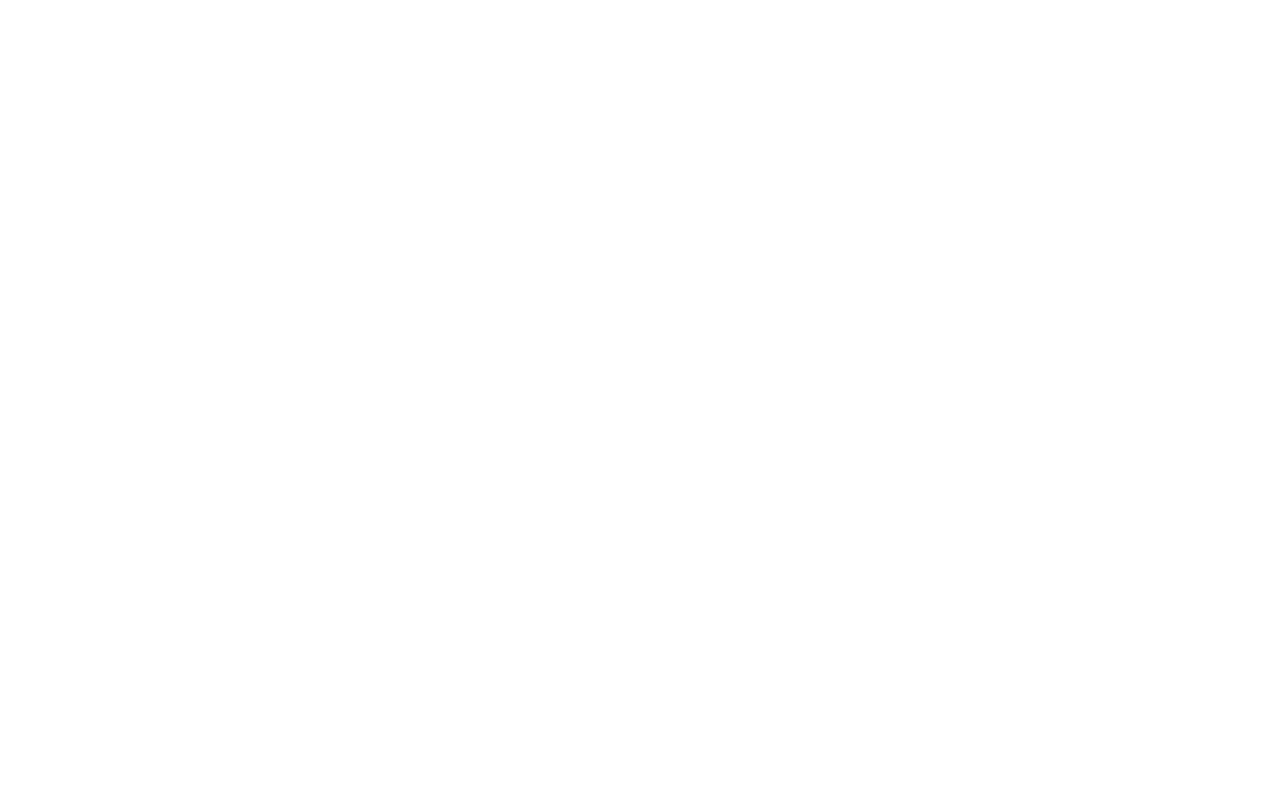
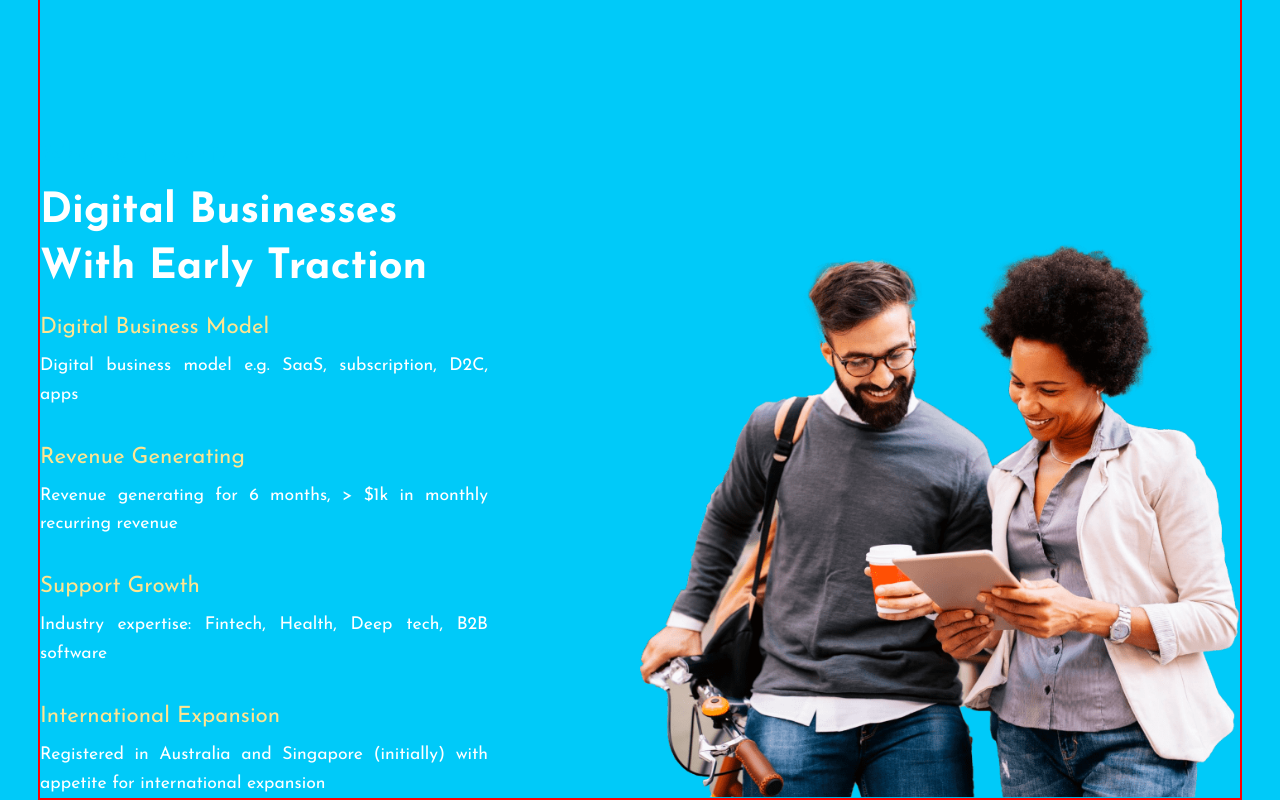
Before and after one commit to Shaad-Imran/digital-business-agency, a Next.js app: page / in a window 1280 px wide. Shown: the part 4690-5490 px from the top of the page. Before the commit the page ends 4624 px from the top, so only its background shows below. Built offline with nearby package versions, Linux system fonts and the light colour scheme.

Commit message:
who we invest in section added

```diff
--- a/app/page.js
+++ b/app/page.js
@@ -8,6 +8,7 @@
   WhatWeDo,
   OurDiff,
   HowItWorks,
+  WhoWeInvestIn,
 } from "@/src/components";
 import { motion, useAnimation } from "framer-motion";
 
@@ -38,6 +39,22 @@
       </motion.div>
 
       <HowItWorks />
+
+      <motion.div
+        onViewportEnter={() =>
+          controls.start({
+            backgroundColor: "var(--primary-color)",
+          })
+        }
+        onViewportLeave={() =>
+          controls.start({
+            backgroundColor: "white",
+          })
+        }
+        viewport={{ amount: 0.4 }}
+      >
+        <WhoWeInvestIn />
+      </motion.div>
     </motion.div>
   );
 }
--- /dev/null
+++ b/src/components/WhoWeInvestIn/WhoWeInvestIn.css
@@ -0,0 +1,80 @@
+.wwi-wrapper .container {
+  padding-top: 13rem;
+}
+
+.wwi-container {
+  display: flex;
+  justify-content: space-between;
+  align-items: center;
+}
+
+.wwi-container > div {
+  flex: 1;
+}
+
+.wwi-left {
+  display: flex;
+  flex-direction: column;
+  gap: 2rem;
+}
+
+.wwi-left .head {
+  display: flex;
+  flex-direction: column;
+  gap: 1rem;
+  align-items: flex-start;
+}
+
+.wwi-left .head .title {
+  text-align: left;
+  color: white;
+}
+
+.wwi-features {
+  display: flex;
+  flex-direction: column;
+  gap: 2rem;
+}
+
+.wwi-feature {
+  display: flex;
+  flex-direction: column;
+  gap: 0.5rem;
+  max-width: 28rem;
+}
+
+.wwi-feature .des {
+  color: var(--fourth-color);
+}
+
+.wwi-feature .text {
+  color: white;
+  text-align: justify;
+}
+
+.wwi-right {
+  display: flex;
+  align-items: center;
+  justify-content: center;
+  align-self: flex-end;
+}
+
+.wwi-right img {
+  width: 100%;
+}
+
+@media (max-width: 990px) {
+  .wwi-container {
+    flex-direction: column;
+    padding: 2rem;
+  }
+
+  .wwi-right {
+    align-self: center;
+    margin-top: 2rem;
+  }
+
+  .wwi-right img {
+    max-width: 20rem;
+  }
+}
--- /dev/null
+++ b/src/components/WhoWeInvestIn/WhoWeInvestIn.jsx
@@ -0,0 +1,71 @@
+import React from "react";
+import "./WhoWeInvestIn.css";
+import { whoWeInvest } from "@/src/utils/data";
+import { motion } from "framer-motion";
+import {
+  containerVariants,
+  tagVariants,
+  titleVariants,
+} from "@/src/utils/animation";
+
+const WhoWeInvestIn = () => {
+  return (
+    <div className="wwi-wrapper">
+      <div className="container">
+        <div className="wwi-container">
+          {/* left side */}
+          <div className="wwi-left">
+            <div className="head">
+              <motion.span
+                variants={tagVariants}
+                initial="offscreen"
+                whileInView={"onscreen"}
+                className="tag"
+              >
+                Who we invest in
+              </motion.span>
+              <motion.span
+                variants={titleVariants}
+                initial="offscreen"
+                whileInView={"onscreen"}
+                className="title"
+              >
+                Digital Businesses
+                <br /> With Early Traction
+              </motion.span>
+
+              {/* features  */}
+              <div className="wwi-features">
+                {whoWeInvest.map((feature, i) => (
+                  <motion.div
+                    variants={containerVariants(i * 0.05 + 1)}
+                    initial="offscreen"
+                    whileInView={"onscreen"}
+                    className="wwi-feature"
+                    key={i}
+                  >
+                    <span className="des">{feature.title}</span>
+                    <span className="text">{feature.des}</span>
+                  </motion.div>
+                ))}
+              </div>
+            </div>
+          </div>
+
+          {/* right side  */}
+          <div className="wwi-right">
+            <motion.img
+              variants={containerVariants(0.5)}
+              initial="offscreen"
+              whileInView={"onscreen"}
+              src="persons.png"
+              alt="person"
+            />
+          </div>
+        </div>
+      </div>
+    </div>
+  );
+};
+
+export default WhoWeInvestIn;
--- a/src/components/index.js
+++ b/src/components/index.js
@@ -5,5 +5,15 @@
 import WhatWeDo from "./WhatWeDo/WhatWeDo";
 import OurDiff from "./OurDiff/OurDiff";
 import HowItWorks from "./HowItWorks/HowItWorks";
+import WhoWeInvestIn from "./WhoWeInvestIn/WhoWeInvestIn";
 
-export { Navbar, Hero, EmailBox, BrandingVideo, WhatWeDo, OurDiff, HowItWorks };
+export {
+  Navbar,
+  Hero,
+  EmailBox,
+  BrandingVideo,
+  WhatWeDo,
+  OurDiff,
+  HowItWorks,
+  WhoWeInvestIn,
+};
```
